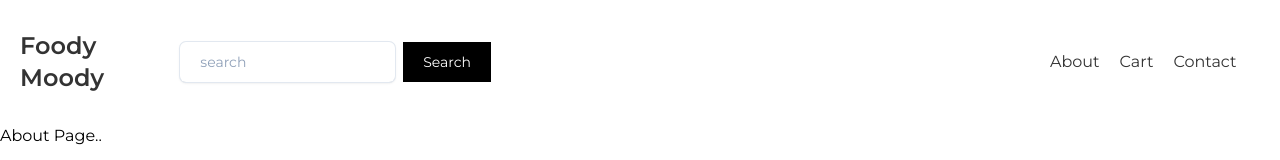
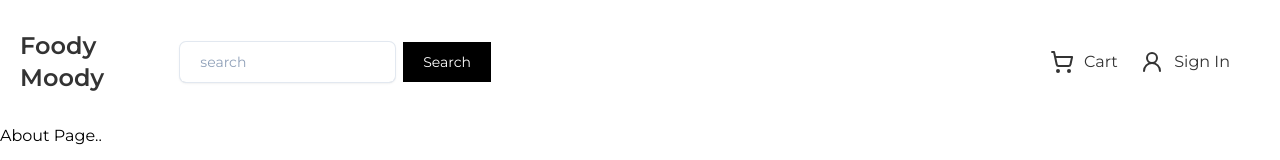
Before and after one commit to k-rahul21/NamasteReact, a React (Vite) app: page /about in a window 1280 px wide. Shown: the top 160 px of the page. Built offline with nearby package versions, Linux system fonts and the light colour scheme.

Commit message:
style: icons on the header component

```diff
--- a/index.css
+++ b/index.css
@@ -18,10 +18,6 @@
   margin: 0;
 }
 
-.nav-items > ul > li {
-  padding: 10px;
-}
-
 .restaurant-list {
   display: flex;
   flex-direction: row;
--- a/src/components/Header/Header.css
+++ b/src/components/Header/Header.css
@@ -32,6 +32,7 @@
     width: 200px;
     justify-content: space-between;
     margin-right: 20px;
+    cursor: pointer;
   }
 
   /* .nav-items ul a {
@@ -39,6 +40,12 @@
   } */
 }
 
+.nav-items > ul > a > li {
+  padding: 10px;
+  display: flex;
+  gap: 10px;
+}
+
 .header-line {
   height: 40px;
   margin-top: 20px;
--- a/src/components/Header/Header.js
+++ b/src/components/Header/Header.js
@@ -2,7 +2,8 @@ import React from "react";
 import "./Header.css";
 import Title from "../Title/Title";
 import SearchBar from "../SearchBar/SearchBar";
-import {Link} from "react-router"
+import { Link } from "react-router"
+import { UserRound, ShoppingCart } from "lucide-react"
 
 const Header = () => {
   return (
@@ -14,21 +15,18 @@ const Header = () => {
       />
       <div className="nav-items">
         <ul>
-          <li>
-            <Link to="/about">
-              About
-            </Link>
-          </li>
-          <li>
-            <Link to="/card">
-              Cart
-            </Link>
-          </li>
-          <li>
-            <Link to="contact">
-              Contact
-            </Link>
-          </li>
+          <Link to="/checkout">
+            <li>
+              <ShoppingCart/>
+              <p>Cart</p>
+            </li>
+          </Link>
+          <Link to="sign">
+            <li>
+              <UserRound/>
+              <p>Sign In</p>
+            </li>
+          </Link>
         </ul>
       </div>
     </div>
```
